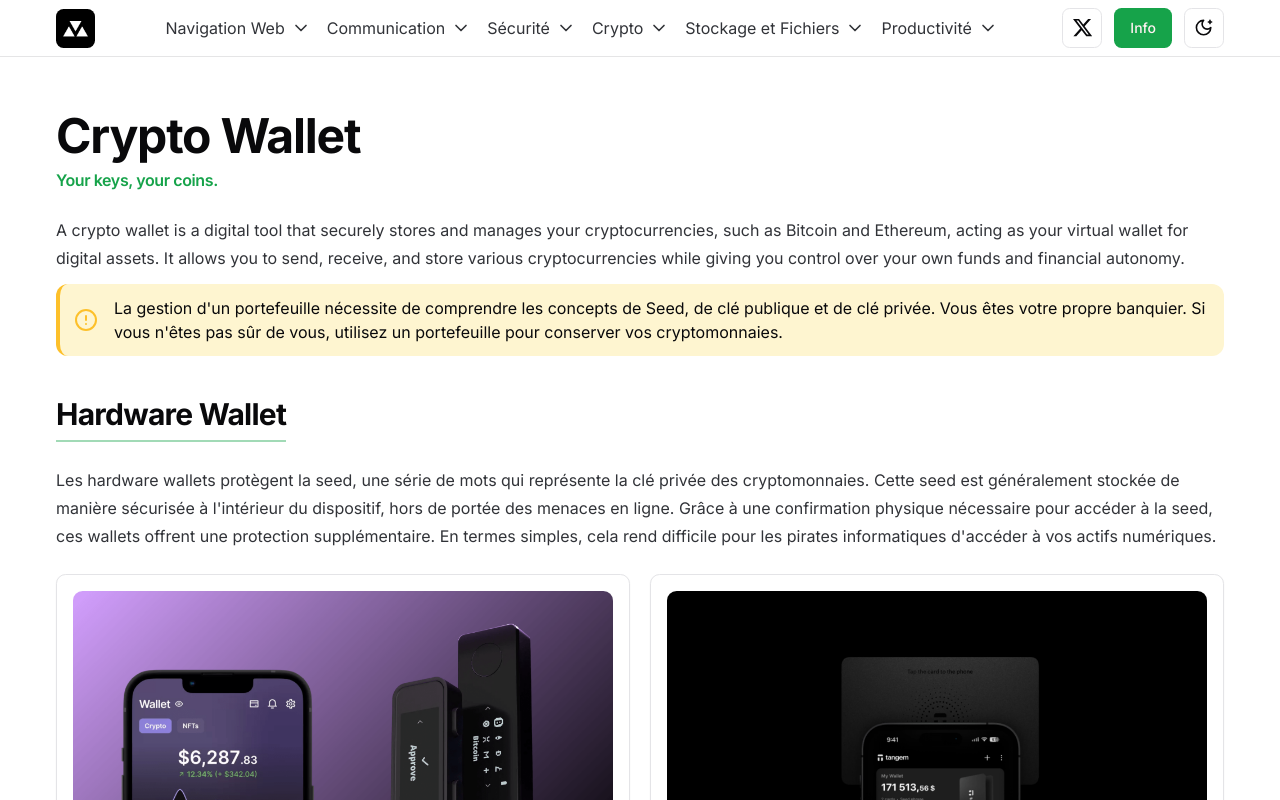
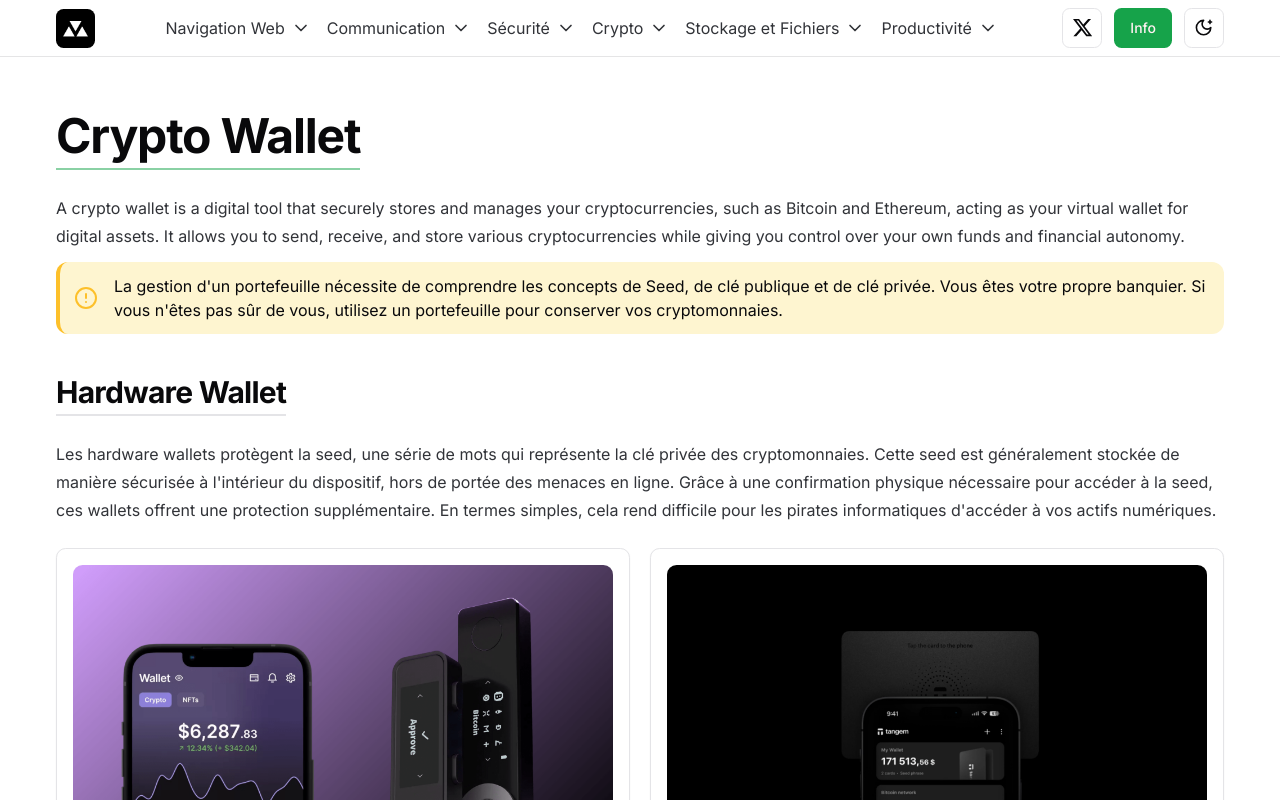
Before and after one commit to Crypte/Shacdn-tool, a Next.js app: page /crypto/wallet in a window 1280 px wide. Shown: the top 800 px of the page. Built offline with nearby package versions, Linux system fonts and the light colour scheme.

Commit message:
fix an issue with key

```diff
--- a/components/H1.tsx
+++ b/components/H1.tsx
@@ -9,12 +9,10 @@
 export const H1 = ({ className,children,subtitle }: H1Props) => {
   return (
     <div className="my-4 scroll-m-20">
-    <h1 className={`mb-2 w-fit text-4xl font-bold tracking-tight lg:text-5xl ${className}`}>
+    <h1 className={`mb-2 w-fit text-4xl font-bold tracking-tight lg:text-5xl pb-2 border-b-2 border-primary/50 ${className}`}>
       {children}
     </h1>
-    <h2 className="text-md text-primary font-semibold tracking-tight lg:text-base">
-      {subtitle}
-    </h2>
+
     </div>
   );
 };
--- a/components/H2.tsx
+++ b/components/H2.tsx
@@ -8,7 +8,7 @@
 
 export const H2 = ({ className, children }: H2Props) => {
   return (
-    <h2 className={`w-fit scroll-m-20 border-b-2 border-primary/40 pb-2 mt-10 text-3xl font-bold tracking-tight first:mt-0 ${className}`}>
+    <h2 className={`w-fit scroll-m-20 border-b-2 pb-1 mt-10 text-3xl font-bold tracking-tight first:mt-0 ${className}`}>
       {children}
     </h2>
   );
--- a/components/Navbar-mobile.tsx
+++ b/components/Navbar-mobile.tsx
@@ -64,9 +64,8 @@
             <div key={index} className="mb-3">
               <h2 className="mb-3 text-xl pb-2 border-b text-foreground font-bold">{link.label}</h2>
               {link.submenu.map((item,index) => (
-                <SheetClose asChild>
+                <SheetClose asChild key={index}>
                 <Link
-                  key={index}
                   href={item.href}
                 >
                   <label className="py-2 text-center cursor-pointer transition duration-300 ease-in-out flex items-center text-muted-foreground text-lg">
--- a/components/Navbar.tsx
+++ b/components/Navbar.tsx
@@ -16,14 +16,14 @@
           <Image className="rounded-md dark:hidden" src={'/logo_app/logowhite.png'} width={39} height={39} alt="logo" />
         </Link>
         <ul className="gap-1 flex">
-          {NAV_BAR.map((item) => (
-            <li key={item.key} className='group p-1.5 rounded-lg flex gap-1.5 relative items-center cursor-default '>
+          {NAV_BAR.map((item,index) => (
+            <li key={index} className='group p-1.5 rounded-lg flex gap-1.5 relative items-center cursor-default '>
               <span className="transition text-muted-foreground group-hover:text-primary">{item.label}</span>
               <ChevronDown size={20} className="group-hover:rotate-180 transition text-muted-foreground group-hover:text-primary"/>
               <div className="top-full group-hover:pointer-events-auto pointer-events-none absolute pt-7 transition opacity-0 group-hover:opacity-100 duration-200">
                 <div className="rounded-2xl scale-95 group-hover:scale-100 flex flex-col w-fit shadow shadow-foreground/30 p-3 transition duration-200 bg-background">
-                  {item.submenu.map((item2) => (
-                    <Link key={item2.label} href={item2.href} className="p-2 whitespace-nowrap hover:bg-foreground/5 rounded-md flex items-center gap-4">
+                  {item.submenu.map((item2,index) => (
+                    <Link key={index} href={item2.href} className="p-2 whitespace-nowrap hover:bg-foreground/5 rounded-md flex items-center gap-4">
                       <span className="p-1.5 bg-foreground/10 rounded-lg"><item2.icon size={25}/></span>
                       {item2.label}
                     </Link>
--- a/components/ui/accordion.tsx
+++ b/components/ui/accordion.tsx
@@ -28,7 +28,7 @@
     <AccordionPrimitive.Trigger
       ref={ref}
       className={cn(
-        "flex flex-1 items-center justify-between text-left gap-3 py-6 font-medium transition-all [&[data-state=open]>svg]:rotate-180",
+        "flex flex-1 items-center justify-between text-left gap-3 py-3 hover:underline font-medium transition-all [&[data-state=open]>svg]:rotate-180",
         className
       )}
       {...props}
@@ -46,7 +46,7 @@
 >(({ className, children, ...props }, ref) => (
   <AccordionPrimitive.Content
     ref={ref}
-    className="overflow-hidden transition-all data-[state=closed]:animate-accordion-up data-[state=open]:animate-accordion-down"
+    className="overflow-hidden transition-all data-[state=closed]:animate-accordion-up data-[state=open]:animate-accordion-down text-muted-foreground"
     {...props}
   >
     <div className={cn("pb-4 pt-2", className)}>{children}</div>
```
